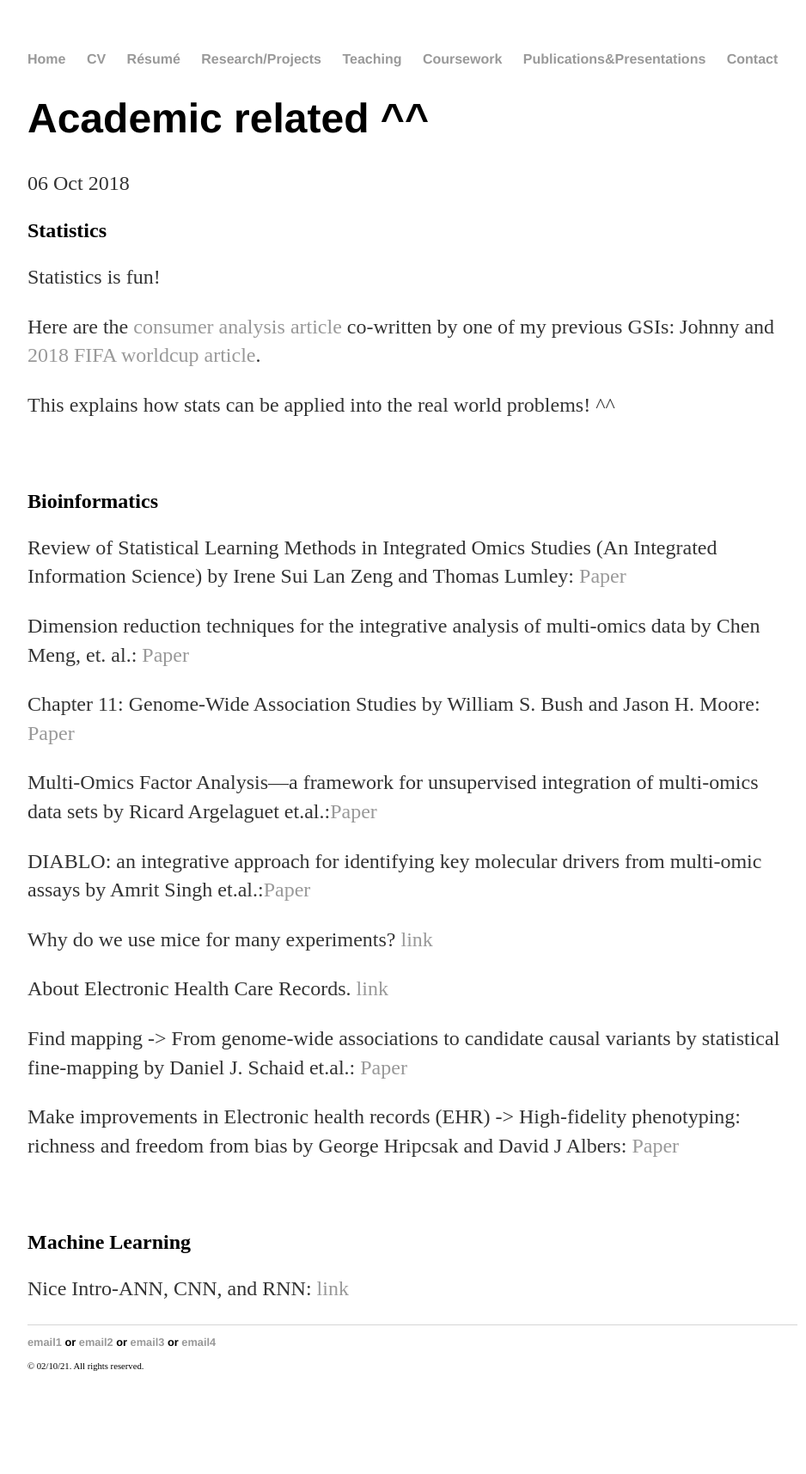
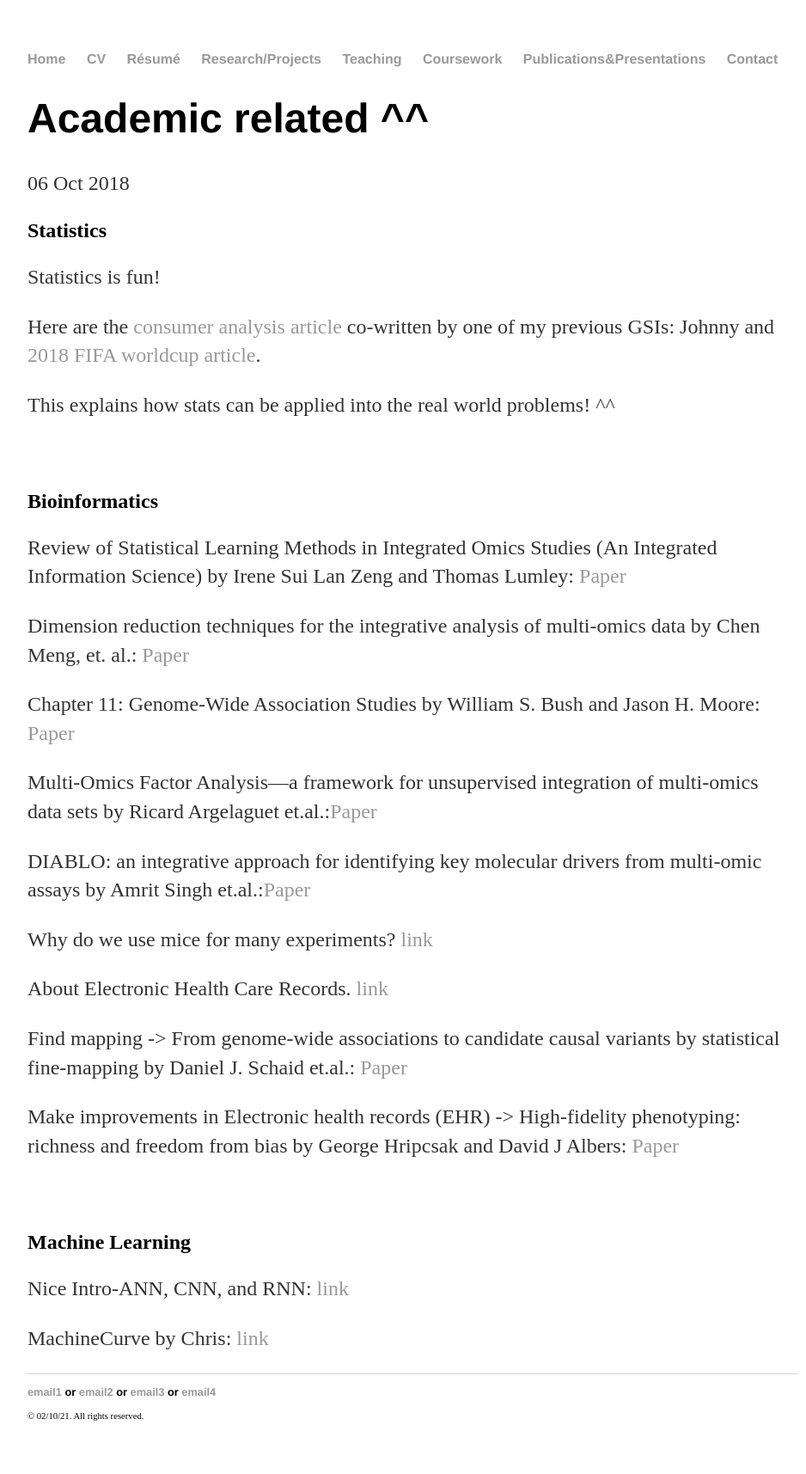
Before and after one commit to yjkweon24/yjkweon24.github.io, a Jekyll site: the page built from _posts/2019-03-16-Academic.md, in a window 1280 px wide. Shown: the whole page at 86% size, without its empty margins (160-1098 px from the left). Built offline with Jekyll 4.4.1, drawn with Linux system fonts in a browser that asks for light colours; before the commit the page ends 1657 px from its top, so only the background shows below that.

Commit message:
Update 2019-03-16-Academic.md

```diff
--- a/_posts/2019-03-16-Academic.md
+++ b/_posts/2019-03-16-Academic.md
@@ -36,3 +36,5 @@
 
 ## Machine Learning
 Nice Intro-ANN, CNN, and RNN: [link](https://www.analyticsvidhya.com/blog/2020/02/cnn-vs-rnn-vs-mlp-analyzing-3-types-of-neural-networks-in-deep-learning/)
+
+MachineCurve by Chris: [link](https://www.machinecurve.com/index.php/2019/07/18/can-neural-networks-approximate-mathematical-functions/)
```
